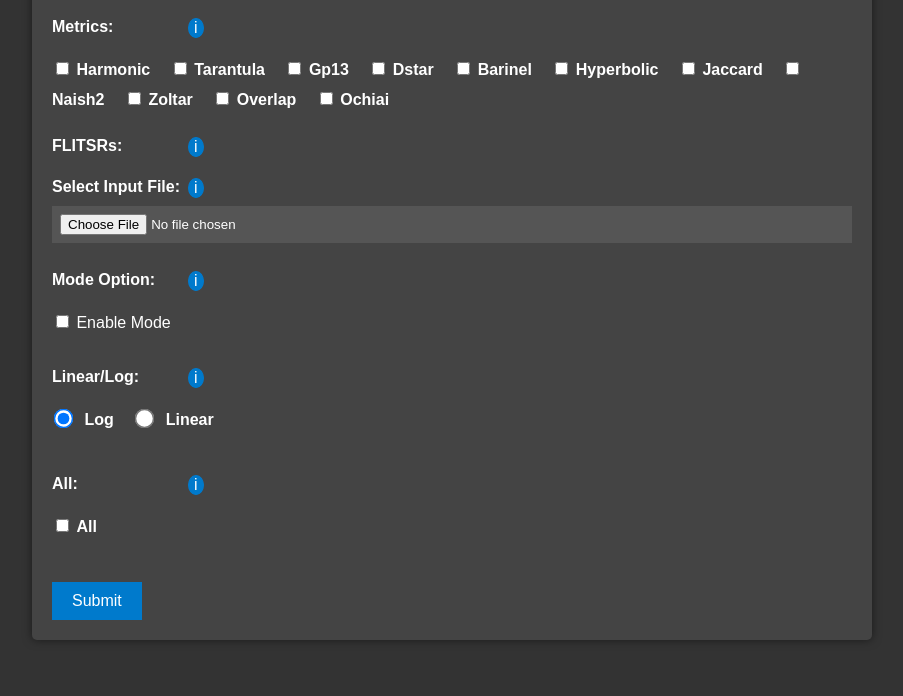
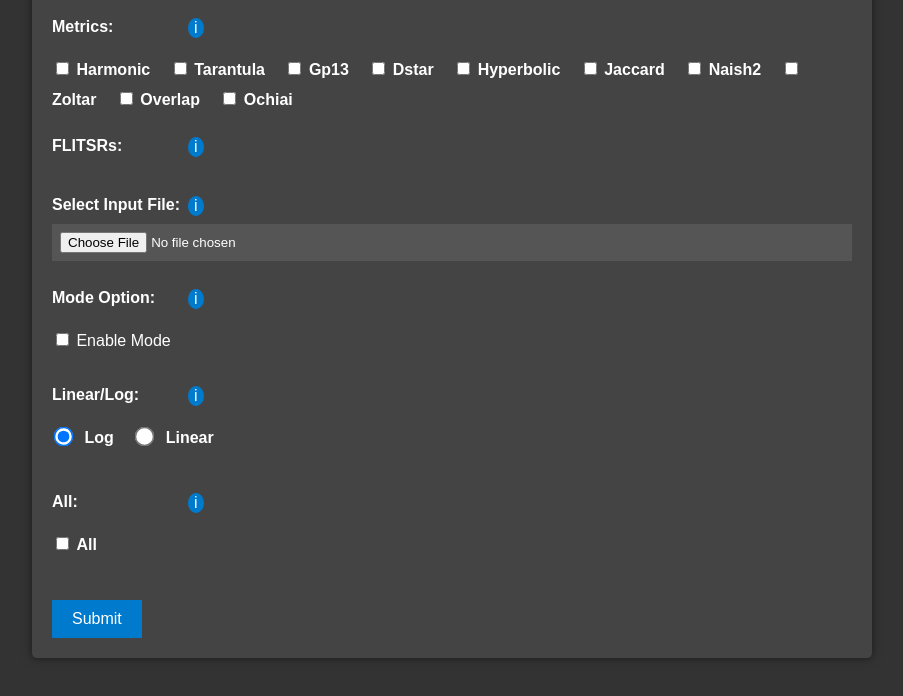
Before and after one commit to AngelaInfanta/FLITSR-extension-demo, a website: page extension_plottingInputPanel.html in a window 1280 px wide. Shown: the part 60-756 px from the top of the page, without its empty margins (188-1091 px from the left). Drawn offline with Linux system fonts and the light colour scheme.

Commit message:
removed barinel metric

```diff
--- a/extension_plottingInputPanel.html
+++ b/extension_plottingInputPanel.html
@@ -125,8 +125,6 @@
             <label for="metric3">Gp13</label>
             <input type="checkbox" id="metric4" name="metrics" value="Dstar">
             <label for="metric4">Dstar</label>
-            <input type="checkbox" id="metric5" name="metrics" value="Barinel">
-            <label for="metric5">Barinel</label>
             <input type="checkbox" id="metric6" name="metrics" value="Hyperbolic">
             <label for="metric6">Hyperbolic</label>
             <input type="checkbox" id="metric7" name="metrics" value="Jaccard">
@@ -145,7 +143,7 @@
         <div id="FLITSR-info" class="info-text">
             FLITSRs checkboxes will be dynamically populated here based on the metrics you select from above.
         </div>
-        <label for="flitsrs">FLITSRs:</label>
+        <label for="flitsrs">FLITSRs:</label><br>
         <div class="input-container" id="flitsrsContainer">
             <!-- FLITSRs checkboxes will be dynamically populated here -->
         </div><br>
@@ -212,7 +210,7 @@
             Tarantula: ['Tarantula'],
             Gp13: ['Gp13'],
             Dstar: ['Dstar'],
-            Barinel: ['Barinel'],
+            // Barinel: ['Barinel'],
             Hyperbolic: ['Hyperbolic'],
             Jaccard: ['Jaccard'],
             Naish2: ['Naish2'],
```
